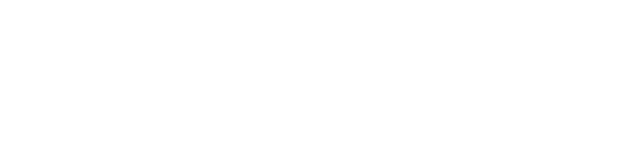
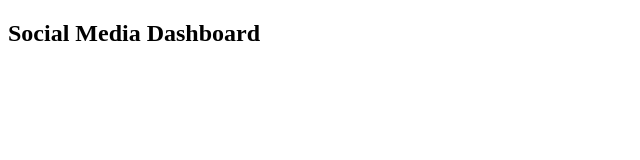
Before and after one commit to MKAIF5/JS-Social-Media-Dashboard-With-DarkMode-LightMode, a plain HTML site: page index.html in a window 1280 px wide. Shown: the whole page, without its empty margins (0-640 px from the left). Drawn offline with Linux system fonts and the light colour scheme.

Commit message:
working start

```diff
--- a/index.html
+++ b/index.html
@@ -6,7 +6,18 @@
     <title>Document</title>
     <link rel="stylesheet" href="style.css">
 </head>
-<body>
+<body class="dark-theme || light-theme">
+    <nav class="dark-theme || light-theme">
+   <div class="nav-wrapper">
+    <div class="title-followers">
+        <h1>Social Media Dashboard</h1>
+    </div>
+   </div>
+
+
+
+</nav>
+
 
     <script src="script.js"></script>
 </body>
```
